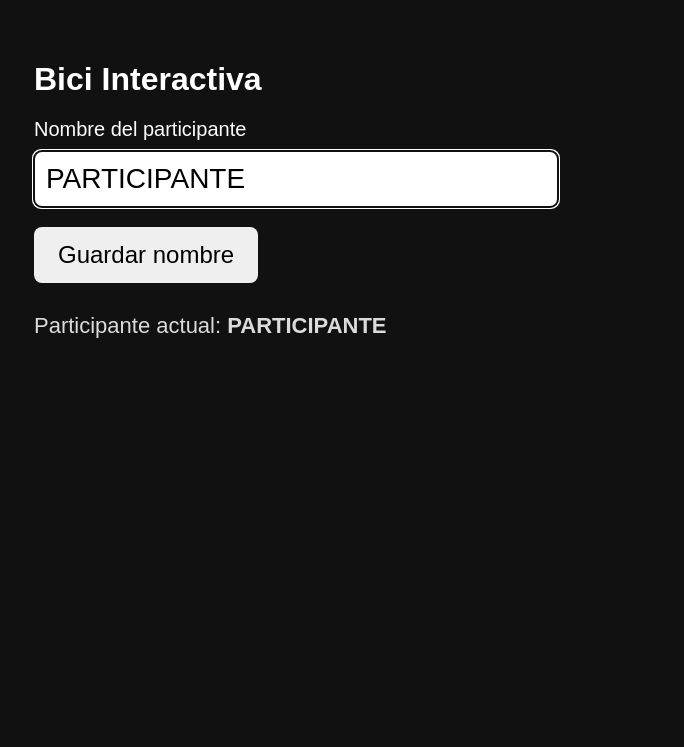
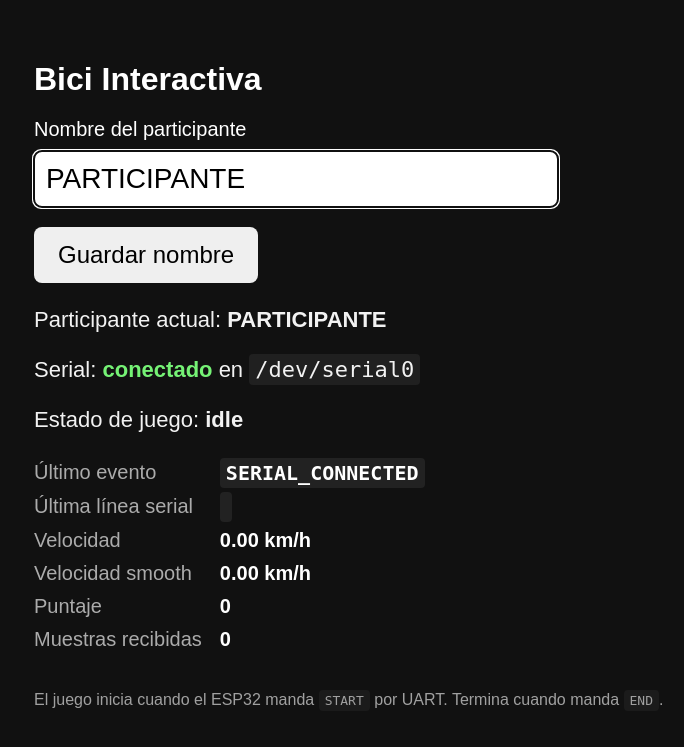
Before and after one commit to lumaescalpelo/bici-interactiva, a Flask app: page /control in a window 1280 px wide. Shown: the top 747 px of the page, without its empty margins (6-690 px from the left). Run offline with Flask 3, Linux system fonts and the light colour scheme.

Commit message:
Actualizado para serial

```diff
--- a/RaspberryPi/bici-interactiva/app.py
+++ b/RaspberryPi/bici-interactiva/app.py
@@ -1,14 +1,60 @@
 from flask import Flask, render_template, request, redirect, jsonify
+import threading
+import time
+
+import serial
+
 
 app = Flask(__name__)
 
+
+# =====================================================
+# CONFIGURACIÓN SERIAL
+# =====================================================
+
+# UART físico de Raspberry Pi:
+# GPIO14 TXD / pin 8
+# GPIO15 RXD / pin 10
+#
+# El ESP32 debe mandar:
+# ESP32 TX2 GPIO17 -> Raspberry RXD GPIO15 / pin 10
+# ESP32 GND        -> Raspberry GND
+SERIAL_PORT = "/dev/serial0"
+SERIAL_BAUD = 19200
+
+# Debe coincidir con REPORT_HZ del ESP32
+SAMPLES_PER_SECOND = 10
+
+
+# =====================================================
+# ESTADO GLOBAL
+# =====================================================
+
 state = {
     "participant_name": "PARTICIPANTE",
+
     "speed": 0.0,
+    "speed_smooth": 0.0,
     "score": 0,
-    "game_active": False
+
+    "game_active": False,
+
+    "serial_connected": False,
+    "serial_port": SERIAL_PORT,
+    "last_serial_line": "",
+    "last_event": "WAITING",
+
+    "sample_count": 0
 }
 
+state_lock = threading.Lock()
+
+score_accumulator = 0.0
+
+
+# =====================================================
+# RUTAS WEB
+# =====================================================
 
 @app.route("/")
 def index():
@@ -22,15 +68,28 @@ def display():
 
 @app.route("/control")
 def control():
+    with state_lock:
+        local_state = dict(state)
+
     return render_template(
         "control.html",
-        participant_name=state["participant_name"]
+        participant_name=local_state["participant_name"],
+        serial_connected=local_state["serial_connected"],
+        serial_port=local_state["serial_port"],
+        last_event=local_state["last_event"],
+        last_serial_line=local_state["last_serial_line"],
+        game_active=local_state["game_active"],
+        speed=local_state["speed"],
+        speed_smooth=local_state["speed_smooth"],
+        score=local_state["score"],
+        sample_count=local_state["sample_count"],
     )
 
 
 @app.route("/api/state")
 def api_state():
-    return jsonify(state)
+    with state_lock:
+        return jsonify(dict(state))
 
 
 @app.route("/api/name", methods=["POST"])
@@ -40,10 +99,164 @@ def api_name():
     if not name:
         name = "PARTICIPANTE"
 
-    state["participant_name"] = name
+    with state_lock:
+        # Evita cambiar nombre a media prueba.
+        # Porque siempre hay alguien dispuesto a romper la lógica por deporte.
+        if not state["game_active"]:
+            state["participant_name"] = name
 
     return redirect("/control")
 
 
+# =====================================================
+# LÓGICA DE JUEGO
+# =====================================================
+
+def start_game():
+    global score_accumulator
+
+    with state_lock:
+        score_accumulator = 0.0
+
+        state["speed"] = 0.0
+        state["speed_smooth"] = 0.0
+        state["score"] = 0
+        state["sample_count"] = 0
+
+        state["game_active"] = True
+        state["last_event"] = "START"
+
+
+def end_game():
+    with state_lock:
+        state["speed"] = 0.0
+        state["speed_smooth"] = 0.0
+
+        state["game_active"] = False
+        state["last_event"] = "END"
+
+
+def update_speed(speed, speed_smooth):
+    global score_accumulator
+
+    with state_lock:
+        if not state["game_active"]:
+            return
+
+        state["speed"] = speed
+        state["speed_smooth"] = speed_smooth
+        state["sample_count"] += 1
+
+        # Puntaje provisional:
+        # integra velocidad suavizada en el tiempo.
+        #
+        # Ejemplo:
+        # 20 km/h a 10 Hz suma 2.0 por muestra.
+        #
+        # Multiplicamos por 10 para que visualmente crezca mejor.
+        # Luego lo refinamos para premiar constancia.
+        score_accumulator += speed_smooth / SAMPLES_PER_SECOND
+        state["score"] = int(score_accumulator * 10)
+
+        state["last_event"] = "DATA"
+
+
+# =====================================================
+# PARSEO SERIAL
+# =====================================================
+
+def parse_serial_line(line):
+    line = line.strip()
+
+    if not line:
+        return
+
+    with state_lock:
+        state["last_serial_line"] = line
+
+    if line == "START":
+        start_game()
+        return
+
+    if line == "END":
+        end_game()
+        return
+
+    # Ignora encabezado
+    if line.startswith("speed_kmh"):
+        return
+
+    # Ignora comentarios, por si llegaran por error
+    if line.startswith("#"):
+        return
+
+    # Formato esperado:
+    # speed_kmh,speed_smooth_kmh
+    parts = line.split(",")
+
+    if len(parts) != 2:
+        with state_lock:
+            state["last_event"] = "BAD_LINE"
+        return
+
+    try:
+        speed = float(parts[0])
+        speed_smooth = float(parts[1])
+    except ValueError:
+        with state_lock:
+            state["last_event"] = "BAD_FLOAT"
+        return
+
+    update_speed(speed, speed_smooth)
+
+
+def serial_worker():
+    while True:
+        try:
+            with serial.Serial(SERIAL_PORT, SERIAL_BAUD, timeout=1) as ser:
+                with state_lock:
+                    state["serial_connected"] = True
+                    state["serial_port"] = SERIAL_PORT
+                    state["last_event"] = "SERIAL_CONNECTED"
+
+                ser.reset_input_buffer()
+
+                while True:
+                    raw_line = ser.readline()
+
+                    if not raw_line:
+                        continue
+
+                    line = raw_line.decode("utf-8", errors="ignore").strip()
+
+                    print(f"[SERIAL] {line}")
+                    parse_serial_line(line)
+
+        except serial.SerialException as error:
+            with state_lock:
+                state["serial_connected"] = False
+                state["serial_port"] = SERIAL_PORT
+                state["last_event"] = f"SERIAL_ERROR: {error}"
+
+            print(f"[SERIAL ERROR] {error}")
+            time.sleep(2)
+
+        except Exception as error:
+            with state_lock:
+                state["serial_connected"] = False
+                state["serial_port"] = SERIAL_PORT
+                state["last_event"] = f"ERROR: {error}"
+
+            print(f"[ERROR] {error}")
+            time.sleep(2)
+
+
+# =====================================================
+# MAIN
+# =====================================================
+
 if __name__ == "__main__":
-    app.run(host="0.0.0.0", port=5000)
+    thread = threading.Thread(target=serial_worker, daemon=True)
+    thread.start()
+
+    app.run(host="0.0.0.0", port=5000, threaded=True)
--- a/RaspberryPi/bici-interactiva/templates/control.html
+++ b/RaspberryPi/bici-interactiva/templates/control.html
@@ -1,4 +1,4 @@
-    <!DOCTYPE html>
+<!DOCTYPE html>
 <html lang="es">
 <head>
   <meta charset="UTF-8">
@@ -41,10 +41,46 @@
       cursor: pointer;
     }
 
-    .current {
-      margin-top: 30px;
+    .current,
+    .status {
+      margin-top: 24px;
       font-size: 22px;
-      opacity: 0.85;
+      opacity: 0.95;
+    }
+
+    .ok {
+      color: #7CFF7C;
+    }
+
+    .bad {
+      color: #FF7777;
+    }
+
+    .active {
+      color: #7CCBFF;
+    }
+
+    code {
+      background: #222;
+      padding: 3px 6px;
+      border-radius: 4px;
+    }
+
+    .grid {
+      display: grid;
+      grid-template-columns: max-content 1fr;
+      gap: 10px 18px;
+      margin-top: 28px;
+      font-size: 20px;
+      max-width: 800px;
+    }
+
+    .key {
+      opacity: 0.65;
+    }
+
+    .value {
+      font-weight: bold;
     }
   </style>
 </head>
@@ -61,16 +97,65 @@
       value="{{ participant_name }}"
       autocomplete="off"
       autofocus
+      {% if game_active %}disabled{% endif %}
     >
 
     <br>
 
-    <button type="submit">Guardar nombre</button>
+    <button type="submit" {% if game_active %}disabled{% endif %}>
+      Guardar nombre
+    </button>
   </form>
 
   <div class="current">
-    Participante actual: <strong>{{ participant_name }}</strong>
+    Participante actual:
+    <strong>{{ participant_name }}</strong>
   </div>
+
+  <div class="status">
+    Serial:
+    {% if serial_connected %}
+      <strong class="ok">conectado</strong>
+      en <code>{{ serial_port }}</code>
+    {% else %}
+      <strong class="bad">desconectado</strong>
+      en <code>{{ serial_port }}</code>
+    {% endif %}
+  </div>
+
+  <div class="status">
+    Estado de juego:
+    {% if game_active %}
+      <strong class="active">activo</strong>
+    {% else %}
+      <strong>idle</strong>
+    {% endif %}
+  </div>
+
+  <div class="grid">
+    <div class="key">Último evento</div>
+    <div class="value"><code>{{ last_event }}</code></div>
+
+    <div class="key">Última línea serial</div>
+    <div class="value"><code>{{ last_serial_line }}</code></div>
+
+    <div class="key">Velocidad</div>
+    <div class="value">{{ "%.2f"|format(speed) }} km/h</div>
+
+    <div class="key">Velocidad smooth</div>
+    <div class="value">{{ "%.2f"|format(speed_smooth) }} km/h</div>
+
+    <div class="key">Puntaje</div>
+    <div class="value">{{ score }}</div>
+
+    <div class="key">Muestras recibidas</div>
+    <div class="value">{{ sample_count }}</div>
+  </div>
+
+  <p style="margin-top: 40px; opacity: 0.6;">
+    El juego inicia cuando el ESP32 manda <code>START</code> por UART.
+    Termina cuando manda <code>END</code>.
+  </p>
 
 </body>
 </html>
--- a/RaspberryPi/bici-interactiva/templates/display.html
+++ b/RaspberryPi/bici-interactiva/templates/display.html
@@ -20,7 +20,7 @@
         <div id="score">0000 pts</div>
 
         <div id="hint">
-          Presiona ESPACIO para iniciar prueba
+          ESPERANDO PARTICIPANTE
         </div>
       </div>
     </div>
```
Also changed, not shown: RaspberryPi/bici-interactiva/static/css/style.css (+21 -23 lines), RaspberryPi/bici-interactiva/static/js/display.js (+59 -16 lines), RaspberryPi/README.md, 6 other files.
